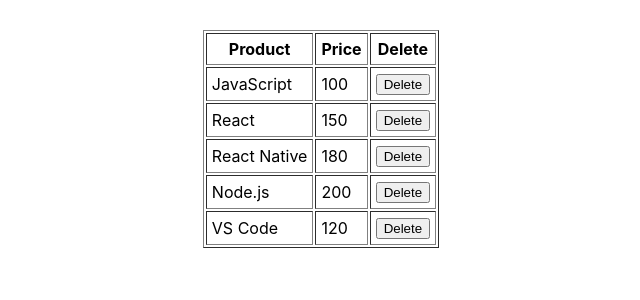
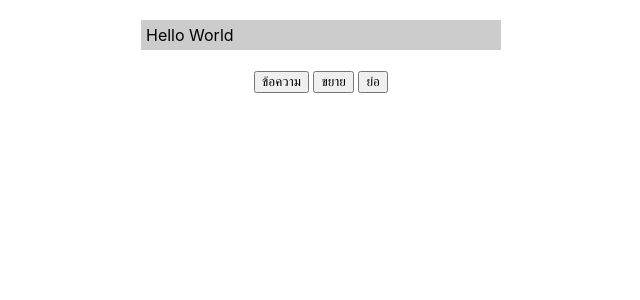
Before and after one commit to Punxh1611/App1, a React (Create React App) app in the folder app1/: page / in a window 1280 px wide. Shown: the top 300 px of the page, without its empty margins (319-959 px from the left). Built offline with nearby package versions, Linux system fonts and the light colour scheme.

Commit message:
state-func.js
state-func.js

```diff
--- a/app1/src/App.js
+++ b/app1/src/App.js
@@ -1,7 +1,7 @@
 import React from "react";
-import RefsArray from "./refs-array";
+import StateFunc from "./state-func";
 
 function App() {
-  return <RefsArray/>
+  return <StateFunc/>
 }
 export default App;
--- /dev/null
+++ b/app1/src/state-func.js
@@ -0,0 +1,34 @@
+import React,{useState} from "react";
+
+export default function StateFunc() {
+  let [text, setText] = useState("Hello World");
+  let [size, setSize] = React.useState(16);
+  const onClickSetText = () => {
+    let t = prompt("กำหนดข้อความ");
+    if (t) {
+      setText(t);
+    }
+  };
+  const onClickZoomIn = () => {
+    let newSize = size + 1;
+    setSize(newSize);
+  };
+  let msgboxSyle = {
+    display: "inline-block",
+    width: 350,
+    fontSize: size, //ใช้ค่าจาก State
+    backgroundColor: "#ccc",
+    padding: 5,
+    textAlign: "left",
+  };
+  return (
+    <div style={{ textAlign: "center", marginTop: 20 }}>
+      <div style={msgboxSyle}>{text}</div>
+      <br />
+      <br />
+      <button onClick={onClickSetText}>ข้อความ</button>&nbsp;
+      <button onClick={onClickZoomIn}>ขยาย</button>&nbsp;
+      <button onClick={() => setSize(size - 1)}>ย่อ</button>
+    </div>
+  );
+}
```
